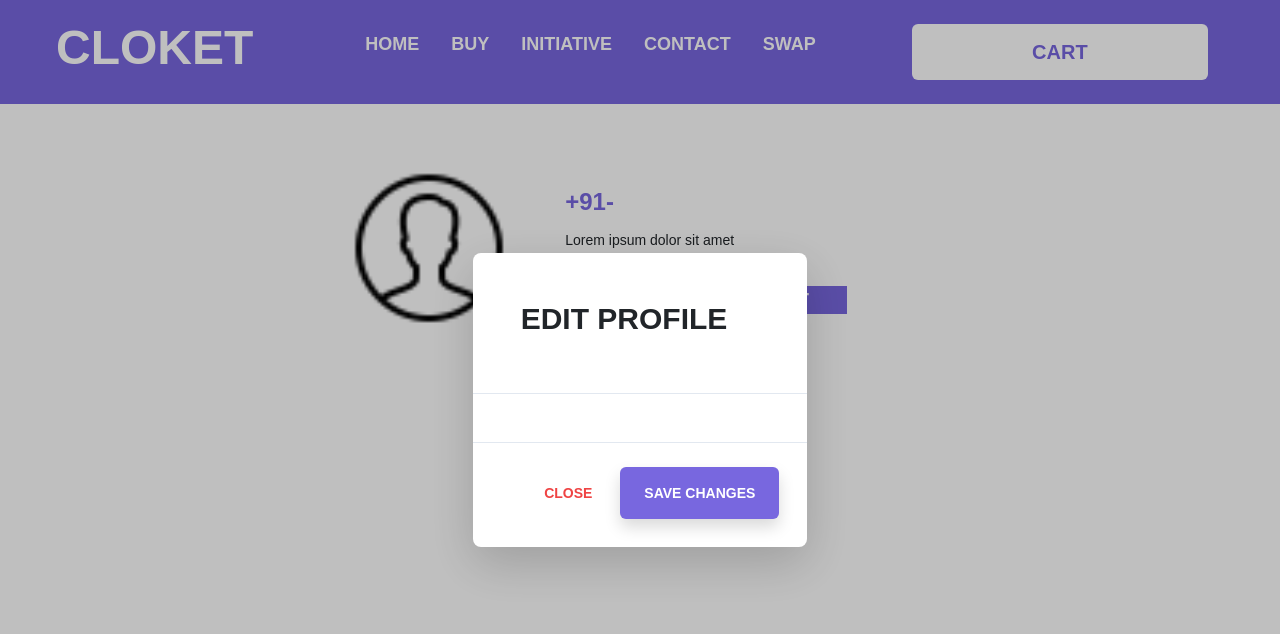
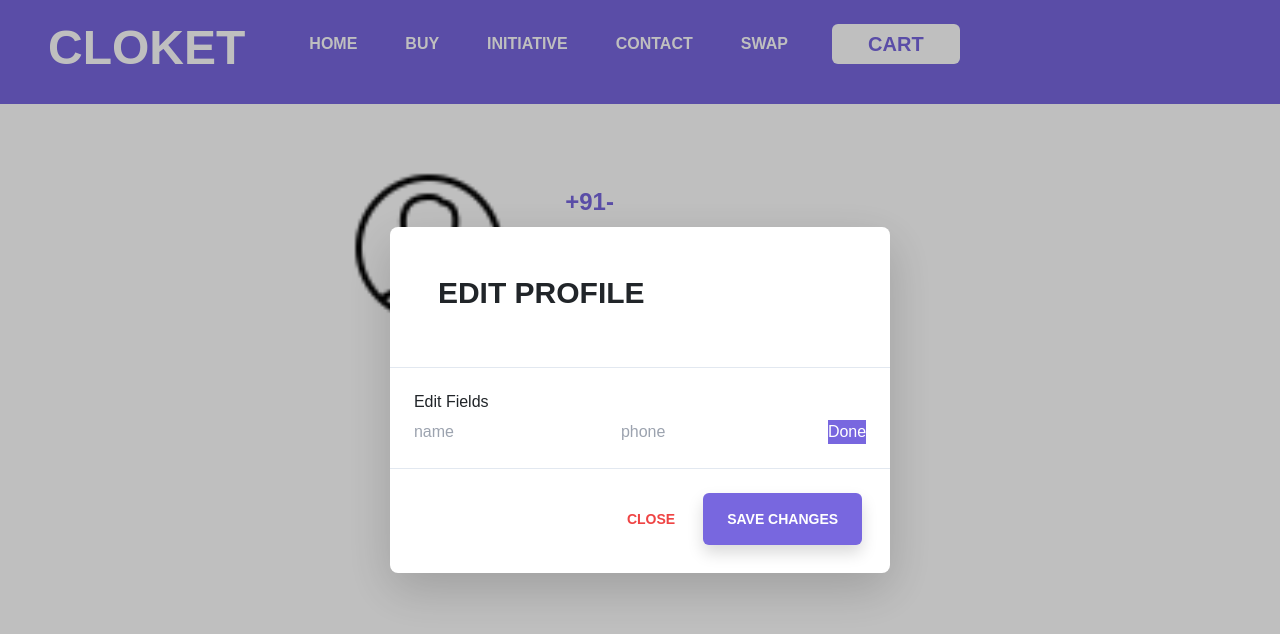
Before and after one commit to thebishalpaul/cloket, a React (Create React App) app: page /userPage in a window 1280 px wide. Both pictures are taken after a click on the button "EDIT". Shown: the top 634 px of the page. Built offline with nearby package versions, Linux system fonts and the light colour scheme; no server answers; the database is empty.

Commit message:
Done with  the popup option when we click on edit button and mobile friendly navbar done :-)

```diff
--- a/package.json
+++ b/package.json
@@ -3,7 +3,11 @@
   "version": "0.1.0",
   "private": true,
   "dependencies": {
+    "@emotion/react": "^11.11.0",
+    "@emotion/styled": "^11.11.0",
     "@material-ui/core": "^4.12.4",
+    "@mui/icons-material": "^5.11.16",
+    "@mui/material": "^5.13.2",
     "@testing-library/jest-dom": "^5.16.5",
     "@testing-library/react": "^13.4.0",
     "@testing-library/user-event": "^13.5.0",
@@ -12,6 +16,8 @@
     "firebase": "^9.21.0",
     "react": "^18.2.0",
     "react-bootstrap": "^2.7.4",
+    "react-dom": "^18.2.0",
+    "react-icons": "^4.8.0",
     "react-router-dom": "^6.11.1",
     "react-scripts": "5.0.1",
     "web-vitals": "^2.1.4"
--- a/src/components/EditForm.jsx
+++ b/src/components/EditForm.jsx
@@ -22,7 +22,7 @@ function EditForm(props) {
   }
   return (
     <>
-      <h6>Edit Fields</h6>
+      <h6 className="font-syne">Edit Fields</h6>
       <input
         type="text"
         name=""
@@ -38,7 +38,7 @@ function EditForm(props) {
         onChange={(e) => setPhone(e.target.value)}
       />
       <button
-        className="bg-Cloket text-white"
+        className="bg-Cloket text-white font-syne"
         onClick={() => {
           editDoc({ name: name, phone: phone });
           props.setEdit(false);
--- a/src/components/UserPage.jsx
+++ b/src/components/UserPage.jsx
@@ -1,9 +1,10 @@
 import React, { useEffect, useState } from "react";
-import Button from "react-bootstrap/Button";
 import { doc, getDoc } from "firebase/firestore";
 import { db } from "../firebase";
 import EditForm from "./EditForm";
 import image from "./icon.png";
+import { IoIosMenu } from "react-icons/io";
+import { BsCartFill } from "react-icons/fa";
 
 function UserPage(props) {
   let userId = props.user.uid;
@@ -11,17 +12,24 @@ function UserPage(props) {
   const [data, setData] = useState("");
   const [edit, setEdit] = useState(false);
   const [showModal, setShowModal] = React.useState(false);
+  const [isContentVisible, setIsContentVisible] = useState(false);
+
+  const toggleContent = () => {
+    setIsContentVisible(!isContentVisible);
+  };
 
   async function getUserInfo() {
     const docSnap = await getDoc(docRef);
     if (docSnap.exists()) {
       setData(docSnap.data());
-    } else {
-      // docSnap.data() will be undefined in this case
-      console.log("No such document!");
     }
   }
+  const runBothFunctions = () => {
+    setShowModal(true);
+    setEdit(true);
+  };
   getUserInfo();
+
   return (
     <>
       <div
@@ -31,35 +39,56 @@ function UserPage(props) {
       "
       >
         <h1
-          className="font-syne font-semibold text-white text-base px-8
+          className="font-syne font-semibold text-white text-2xl sm:px-8 px-4
         lg:text-5xl"
         >
           CLOKET
         </h1>
-        <ul
-          className="flex flex-col gap-8  text-white font-syne font-semibold
-         items-center lg:mx-20 text-xs
-         lg:gap-8 lg:text-lg lg:flex lg:flex-row mx-5"
+        <div className={`sm:flex ${isContentVisible ? "block" : "hidden"}`}>
+          <ul
+            className="flex font-syne font-semibold sm:items-center sm:gap-8
+          flex-col sm:flex-row text-white"
+          >
+            <li className="py-2 sm:py-0 sm:px-2">HOME</li>
+            <li className="py-2 sm:py-0 sm:px-2">BUY</li>
+            <li className="py-2 sm:py-0 sm:px-2">INITIATIVE</li>
+            <li className="py-2 sm:py-0 sm:px-2">CONTACT</li>
+            <li className="py-2 sm:py-0 sm:px-2">SWAP</li>
+            {/* <button className="bg-white text-Cloket sm:w-20 lg:flex ">LOGIN</button> */}
+            <button
+              className=" w-3/5 h-10  flex sm:block bg-white
+              rounded-md text-xs lg:text-xl
+         lg:w-32  mx-1 sm:mx-40  lg:flex  items-center font-syne
+         justify-center text-Cloket font-semibold"
+            >
+              CART
+            </button>
+          </ul>
+        </div>
+
+        {/* SHOW MENU : It shows only in small screen(Mobile) */}
+        <button
+          className="block sm:hidden font-syne rounded-md text-base
+          cursor-pointer p-2 px-10 w-9 h-10  bg-white text-Cloket
+           mx-2"
+          onClick={toggleContent}
         >
-          <li>HOME</li>
-          <li> BUY</li>
-          <li>INITIATIVE</li>
-          <li>CONTACT</li>
-          <li>SWAP</li>
-        </ul>
-        <button
-          className="bg-white  rounded-md text-xl
-         w-2/5 mx-10 lg:mx-12 flex items-center font-syne justify-center text-Cloket font-semibold"
-        >
-          CART
+          <IoIosMenu />
         </button>
+
         {/* MODAL */}
         {showModal ? (
           <>
-            <div className="justify-center font-syne items-center flex overflow-x-hidden overflow-y-auto fixed inset-0 z-50 outline-none focus:outline-none">
+            <div
+              className="justify-center font-syne items-center flex overflow-x-hidden
+            overflow-y-auto fixed inset-0 z-50 outline-none focus:outline-none"
+            >
               <div className="relative w-auto my-6 mx-auto max-w-3xl">
                 {/*content*/}
-                <div className="border-0 rounded-lg shadow-lg relative flex flex-col w-full bg-white outline-none focus:outline-none">
+                <div
+                  className="border-0 rounded-lg shadow-lg relative flex flex-col w-full bg-white
+                outline-none focus:outline-none"
+                >
                   {/*header*/}
                   <div className="flex items-start justify-between p-5 border-b border-solid border-slate-200 rounded-t">
                     <h3 className="text-3xl font-semibold">EDIT PROFILE</h3>
@@ -126,14 +155,15 @@ function UserPage(props) {
             className="bg-Cloket
             text-xl text-white w-4/12
             mx-40  "
-            onClick={() => setShowModal(true)}
-            // onClick={() => setEdit(true)}
+            onClick={runBothFunctions}
+            // onClick={() => setShowModal(true) setEdit(true)}
+            // // onClick={() => setEdit(true)}
           >
             EDIT
           </button>
         </div>
       </div>
-      {edit && <EditForm data={data} setEdit={setEdit} userId={userId} />}
+      {/* {edit && <EditForm data={data} setEdit={setEdit} userId={userId} />} */}
 
       {/* <Button variant="primary" onClick={() => setEdit(true)}>
         Edit
--- a/tailwind.config.js
+++ b/tailwind.config.js
@@ -3,6 +3,7 @@ module.exports = {
   content: ["./src/**/*.{js,jsx,ts,tsx}"],
   theme: {
     extend: {
+      margin: ["responsive"],
       colors: {
         Cloket: "#7867df",
       },
@@ -20,6 +21,9 @@ module.exports = {
         12: "12px",
       },
       width: {
+        10: "10px",
+      },
+      width: {
         200: "202px",
       },
     },
```
Also changed, not shown: src/index.js (+10 -11 lines), 1 other file (tests, documents, lock files or other folders).
